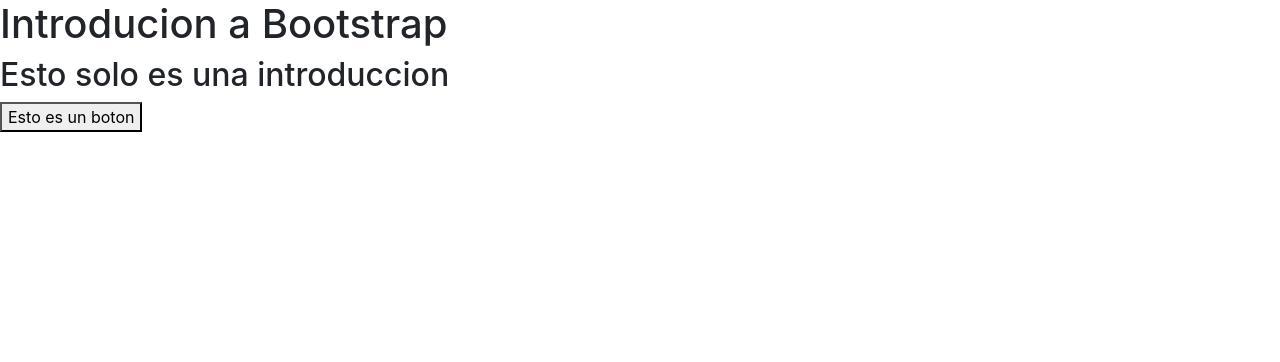
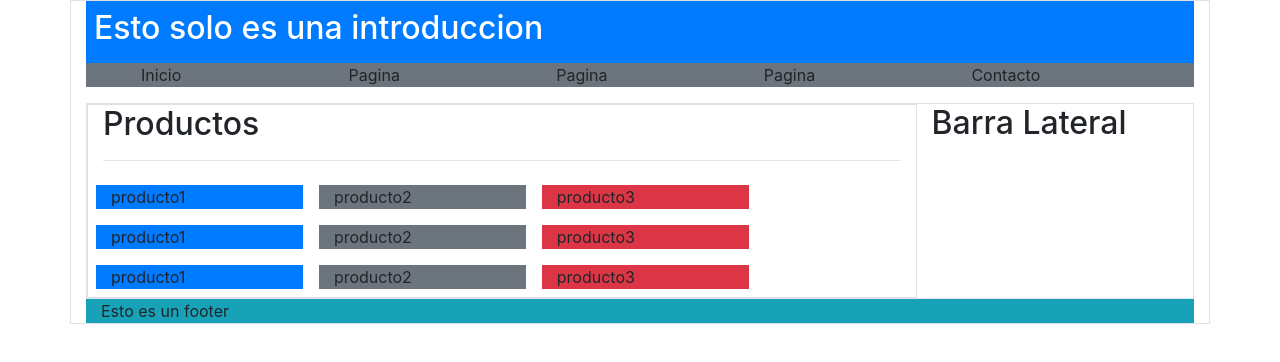
Before and after one commit to raq29CM/generation-ch16, a plain HTML site: page 2-intro-web/bootstrap-4/index.html in a window 1280 px wide. Drawn offline with Linux system fonts and the light colour scheme.

Commit message:
Update en carpeta bootstrap-4

```diff
--- a/2-intro-web/bootstrap-4/index.html
+++ b/2-intro-web/bootstrap-4/index.html
@@ -6,14 +6,80 @@
     <meta name="viewport" content="width=device-width, initial-scale=1.0">
     <title>Introducion a Bootstrap</title>
     <link rel="stylesheet" href="./bootstrap/css/bootstrap.min.css">
+    <link rel="stylesheet" href="./micss/style.css">
 </head>
 <body>
-    <h1>Introducion a Bootstrap</h1>
-    <h2>Esto solo es una introduccion</h2>
+
+  <!--   <h1>Introducion a Bootstrap</h1> -->
     <!-- Siempre va primero el de jQuery -->
     <script type="text/javascript" src="./jQuery/jquery-3.6.0.min.js"></script>
     <script type="text/javascript" src="./bootstrap/js/bootstrap.min.js"></script>
 
-    <button>Esto es un boton</button>
+    <!--  <button class="btn-success">Esto es un boton</button> -->
+
+    <!-- uso de container -->
+    <div class="container border">
+        <header id="hearder" class="col-12 bg-primary text-white p-2">
+            <h2>Esto solo es una introduccion</h2>
+        </header>
+        <!-- el menu -->
+        <nav id="menu" class="col-12 bg-secondary">
+            <ul class="row w-100">
+                <li class="col">Inicio</li>
+                <li class="col">Pagina</li>
+                <li class="col">Pagina</li>
+                <li class="col">Pagina</li>
+                <li class="col">Contacto</li>
+            </ul>
+        </nav>
+        <!-- contenido -->
+        <!-- barra lateral -->
+        <section class="col-12 border">
+            <div class="row">
+             <!-- contenido productos-->
+                <section class="col-9 border">
+                    <h2>Productos</h2>
+                    <hr>
+                    <div class="item row">
+                        <div class="item col-3 bg-primary m-2">
+                            producto1
+                        </div>
+                        <div class="item col-3 bg-secondary m-2">
+                            producto2
+                        </div>
+                        <div class="item col-3 bg-danger m-2">
+                            producto3
+                        </div>
+                        <div class="item col-3 bg-primary m-2">
+                            producto1
+                        </div>
+                        <div class="item col-3 bg-secondary m-2">
+                            producto2
+                        </div>
+                        <div class="item col-3 bg-danger m-2">
+                            producto3
+                        </div>
+                        <div class="item col-3 bg-primary m-2">
+                            producto1
+                        </div>
+                        <div class="item col-3 bg-secondary m-2">
+                            producto2
+                        </div>
+                        <div class="item col-3 bg-danger m-2">
+                            producto3
+                        </div>
+                    </div>
+                </section>
+             <!-- barra lateral -->
+                <aside class="col-3">
+                    <h2>Barra Lateral</h2>
+                </aside>
+            </div>
+        </section>
+        <footer class="col-lg-12 bg-info">
+            Esto es un footer
+        </footer>
+    </div>
+
 </body>
 </html>
--- /dev/null
+++ b/2-intro-web/bootstrap-4/micss/style.css
@@ -0,0 +1,4 @@
+#menu ul{
+text-decoration: none;
+list-style: none;
+}
```
